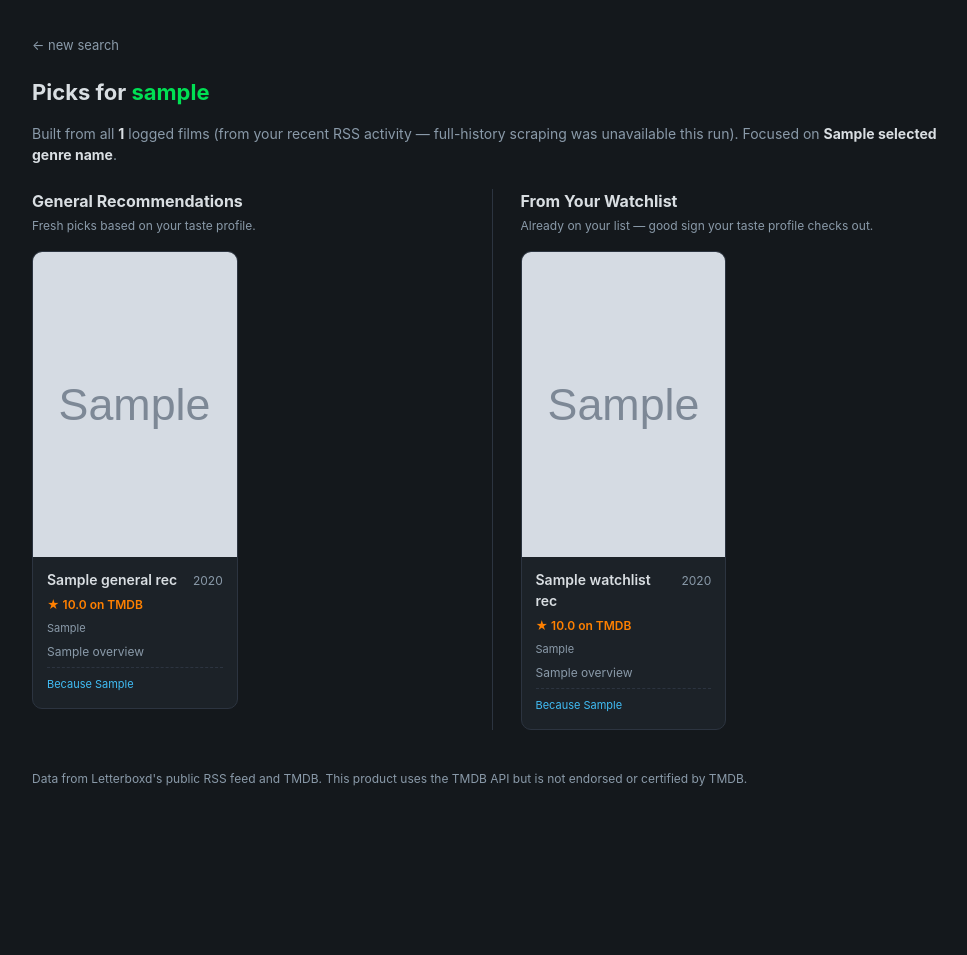
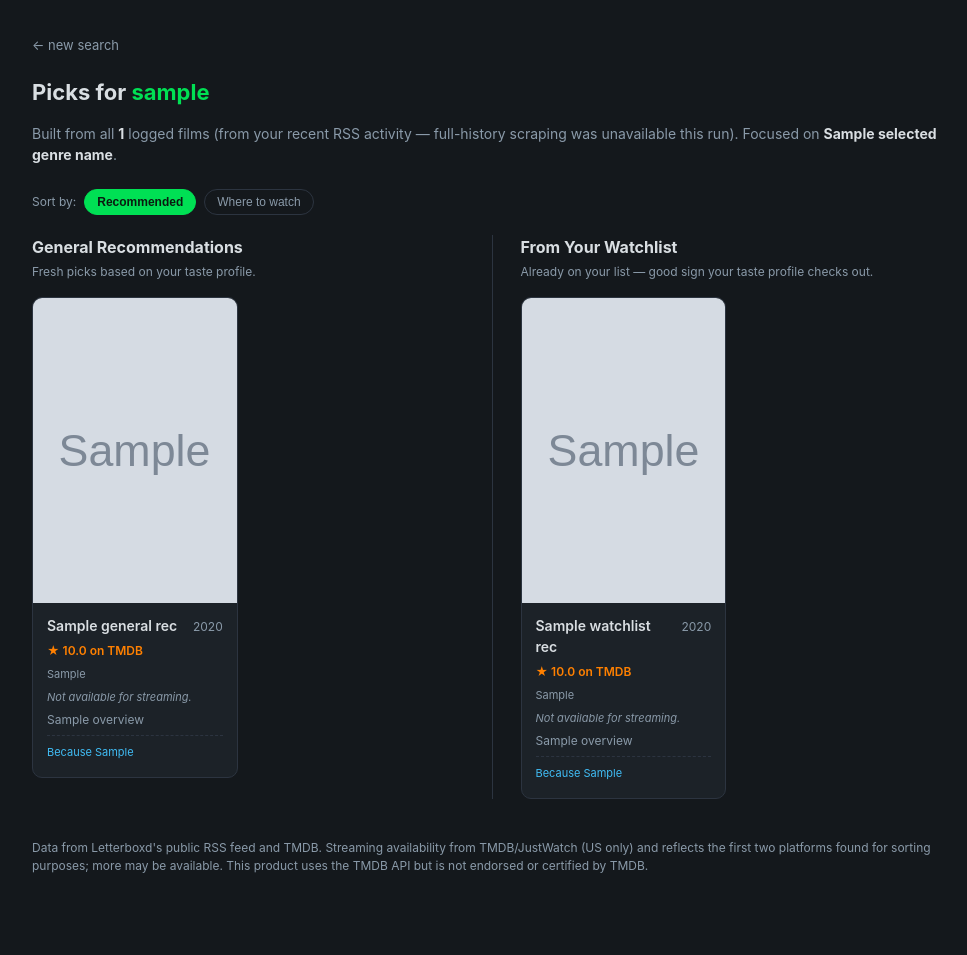
Before and after one commit to tanishquish/letterboxd-recommender, a Flask app: template templates/results.html in a window 1280 px wide. Shown: the whole page, without its empty margins (148-1115 px from the left). Before the commit the page ends 786 px from the top, so only its background shows below. Run offline with Flask 3, Linux system fonts and the light colour scheme; the template is opened without the code that fills it: most values are stand-ins (such as "Sample title", 1, 10 or a date in 2020); grey boxes marked "Sample" are stand-in pictures.

Commit message:
Show where each recommendation streams, with a sort-by-availability toggle
TMDB's /movie/{id}/watch/providers is the same JustWatch data Letterboxd's
own "Where to watch" panel shows on a film page (verified against a real
Letterboxd page for parity) -- one lightweight API call per movie instead
of scraping 20 more Cloudflare-protected Letterboxd pages.

Each Recommendation now carries up to 2 platform names (subscription
services ranked ahead of rent/buy), fetched only for the final ~20 picks
after diversification, not the full ~400-candidate pool. A movie with no
providers for any reason -- in theaters only, or just no data -- shows
"Not available for streaming." (TMDB doesn't distinguish those cases, and
neither does the display need to). Verified against a real in-theaters
release (Resident Evil, 2026) to confirm the empty-providers path actually
triggers, not just that it wasn't hit by chance.

Added a "Sort by: Recommended / Where to watch" toggle. Recommended is the
algorithm's own order; the availability sort groups movies sharing the same
first two platforms together via a client-side re-sort (no server round
trip), applied independently to each results column. Verified live: movies
on "Amazon Video, Apple TV Store" grouped together, and switching back to
Recommended restores the exact original order.

Co-Authored-By: Claude Sonnet 5 <noreply@anthropic.com>

```diff
--- a/lib/tmdb.py
+++ b/lib/tmdb.py
@@ -51,6 +51,7 @@ class TMDBClient:
         self.session.mount("https://", adapter)
         self._details_cache: dict[int, dict] = {}
         self._rec_cache: dict[tuple[str, int], list[dict]] = {}
+        self._providers_cache: dict[int, list[str]] = {}
 
     def _get(self, path: str, **params) -> dict:
         params["api_key"] = self.api_key
@@ -155,6 +156,40 @@ class TMDBClient:
         self._rec_cache[cache_key] = results
         return results
 
+    def watch_providers(self, movie_id: int, region: str = "US") -> list[str]:
+        """A combined, deduplicated list of streaming/rental/purchase
+        provider names for a region -- the same JustWatch-sourced data
+        Letterboxd's own "Where to watch" panel shows (verified against a
+        real film page). Subscription services (flatrate/free/ads) are
+        listed ahead of rent/buy, since "already included" matters more
+        than "you'd have to pay for it." Empty if the film isn't available
+        anywhere for that region (covers both "showtimes only, no home
+        release yet" and "no data at all" -- TMDB doesn't distinguish
+        those, and neither does the UI need to)."""
+        if movie_id in self._providers_cache:
+            return self._providers_cache[movie_id]
+
+        data = self._get(f"/movie/{movie_id}/watch/providers")
+        region_data = (data.get("results") or {}).get(region, {}) if data else {}
+        seen: set[str] = set()
+        ordered: list[str] = []
+        for category in ("flatrate", "free", "ads", "rent", "buy"):
+            providers = sorted(region_data.get(category, []), key=lambda p: p.get("display_priority", 999))
+            for p in providers:
+                name = p["provider_name"]
+                if name not in seen:
+                    seen.add(name)
+                    ordered.append(name)
+        self._providers_cache[movie_id] = ordered
+        return ordered
+
+    def prefetch_watch_providers(self, movie_ids: list[int], max_workers: int = MAX_WORKERS) -> None:
+        uncached = [m for m in dict.fromkeys(movie_ids) if m not in self._providers_cache]
+        if not uncached:
+            return
+        with ThreadPoolExecutor(max_workers=max_workers) as pool:
+            list(pool.map(self.watch_providers, uncached))
+
     def search_movie(self, title: str, year: int | None) -> dict | None:
         data = self._get("/search/movie", query=title, year=year)
         results = data.get("results") if data else None
--- a/static/style.css
+++ b/static/style.css
@@ -151,6 +151,40 @@ button.submit:hover { background: #00c94a; }
 
 .meta-line strong { color: var(--text); }
 
+.sort-bar {
+  display: flex;
+  align-items: center;
+  gap: 8px;
+  margin-bottom: 20px;
+}
+
+.sort-label {
+  font-size: 12px;
+  color: var(--text-dim);
+}
+
+.sort-btn {
+  background: transparent;
+  border: 1px solid var(--border);
+  color: var(--text-dim);
+  border-radius: 20px;
+  padding: 5px 12px;
+  font-size: 12px;
+  cursor: pointer;
+}
+
+.sort-btn:hover {
+  border-color: var(--text-dim);
+  color: var(--text);
+}
+
+.sort-btn.active {
+  background: var(--green);
+  border-color: var(--green);
+  color: #0a1a10;
+  font-weight: 600;
+}
+
 .rec-grid {
   display: grid;
   grid-template-columns: repeat(auto-fill, minmax(200px, 1fr));
@@ -263,6 +297,18 @@ button.submit:hover { background: #00c94a; }
   color: var(--text-dim);
 }
 
+.rec-card .platforms {
+  font-size: 11px;
+  font-weight: 600;
+  color: var(--green);
+}
+
+.rec-card .platforms.unavailable {
+  color: var(--text-dim);
+  font-weight: 400;
+  font-style: italic;
+}
+
 .rec-card .because {
   font-size: 11px;
   color: var(--blue);
--- a/templates/results.html
+++ b/templates/results.html
@@ -19,7 +19,8 @@
     </p>
 
     {% macro rec_card(r) %}
-      <div class="rec-card">
+      {% set avail_key = r.platforms|join('|')|lower %}
+      <div class="rec-card" data-has-platforms="{{ 1 if r.platforms else 0 }}" data-availability-key="{{ avail_key }}">
         <div class="poster" style="{% if r.poster_url %}background-image:url('{{ r.poster_url }}');{% endif %}">
           {% if not r.poster_url %}{{ r.title }}{% endif %}
         </div>
@@ -30,6 +31,11 @@
           </div>
           {% if r.vote_average %}<div class="rating">★ {{ "%.1f"|format(r.vote_average) }} on TMDB</div>{% endif %}
           {% if r.matched_genres %}<div class="genres">{{ r.matched_genres|join(', ') }}</div>{% endif %}
+          {% if r.platforms %}
+          <div class="platforms">Available on: {{ r.platforms|join(', ') }}</div>
+          {% else %}
+          <div class="platforms unavailable">Not available for streaming.</div>
+          {% endif %}
           <div class="overview">{{ r.overview }}</div>
           {% if r.because_of %}
           <div class="because">Because {{ r.because_of|join('; ') }}</div>
@@ -40,7 +46,14 @@
 
     {% if not general_recs and not watchlist_recs %}
       <div class="error-box">No recommendations came back — try a profile with more logged films.</div>
-    {% elif watchlist_recs %}
+    {% else %}
+      <div class="sort-bar">
+        <span class="sort-label">Sort by:</span>
+        <button type="button" class="sort-btn active" data-sort="recommended">Recommended</button>
+        <button type="button" class="sort-btn" data-sort="availability">Where to watch</button>
+      </div>
+
+      {% if watchlist_recs %}
       <div class="split-layout">
         <div class="split-col">
           <h2 class="split-heading">General Recommendations</h2>
@@ -58,13 +71,45 @@
           </div>
         </div>
       </div>
-    {% else %}
+      {% else %}
       <div class="rec-grid">
         {% for r in general_recs %}{{ rec_card(r) }}{% endfor %}
       </div>
+      {% endif %}
     {% endif %}
 
-    <footer class="note">Data from Letterboxd's public RSS feed and TMDB. This product uses the TMDB API but is not endorsed or certified by TMDB.</footer>
+    <footer class="note">Data from Letterboxd's public RSS feed and TMDB. Streaming availability from TMDB/JustWatch (US only) and reflects the first two platforms found for sorting purposes; more may be available. This product uses the TMDB API but is not endorsed or certified by TMDB.</footer>
   </div>
+
+  <script>
+    (function () {
+      const buttons = document.querySelectorAll(".sort-btn");
+      const grids = document.querySelectorAll(".rec-grid");
+      const originalOrder = new Map();
+      grids.forEach((grid) => originalOrder.set(grid, Array.from(grid.children)));
+
+      function byAvailability(a, b) {
+        const aHas = a.dataset.hasPlatforms === "1";
+        const bHas = b.dataset.hasPlatforms === "1";
+        if (aHas !== bHas) return aHas ? -1 : 1;
+        return (a.dataset.availabilityKey || "").localeCompare(b.dataset.availabilityKey || "");
+      }
+
+      buttons.forEach((btn) => {
+        btn.addEventListener("click", () => {
+          buttons.forEach((b) => b.classList.remove("active"));
+          btn.classList.add("active");
+          const mode = btn.dataset.sort;
+          grids.forEach((grid) => {
+            const cards =
+              mode === "availability"
+                ? Array.from(grid.children).sort(byAvailability)
+                : originalOrder.get(grid);
+            cards.forEach((card) => grid.appendChild(card));
+          });
+        });
+      });
+    })();
+  </script>
 </body>
 </html>
```
Also changed, not shown: lib/recommender.py (+9 -1 lines).
